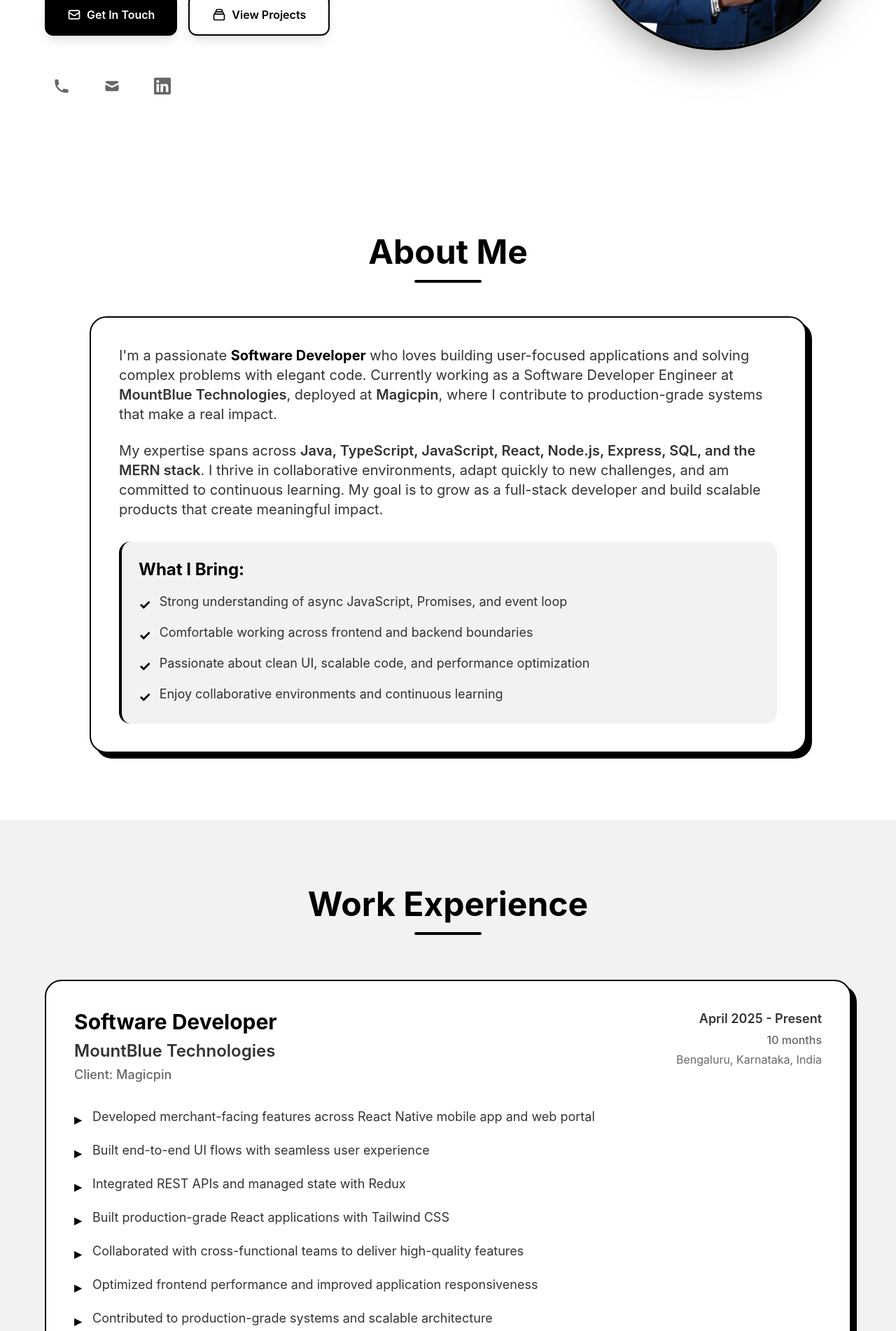
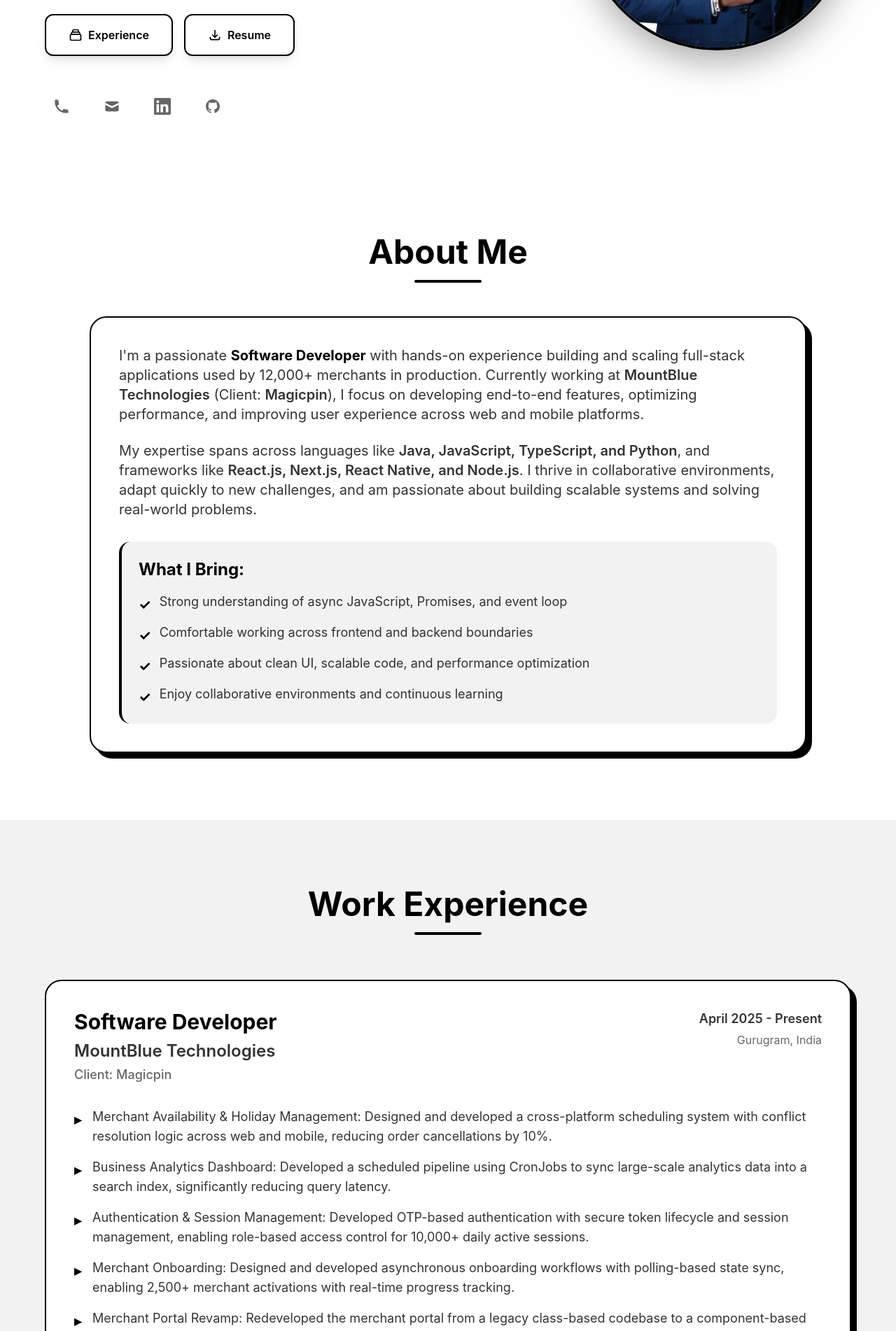
Before and after one commit to ManavGupta0844/portfolio, a Next.js app: page / in a window 1280 px wide. Shown: the part 560-2462 px from the top of the page at 70% size. Built offline with nearby package versions, Linux system fonts and the light colour scheme.

Commit message:
updated acc to latest resume

```diff
--- a/components/About.tsx
+++ b/components/About.tsx
@@ -10,14 +10,13 @@ export default function About() {
         </div>
         <div className="bg-white dark:bg-black border-2 border-black dark:border-white rounded-3xl p-10 shadow-[8px_8px_0px_0px_rgba(0,0,0,1)] dark:shadow-[8px_8px_0px_0px_rgba(255,255,255,1)]">
           <p className="text-lg md:text-xl text-black/80 dark:text-white/80 leading-relaxed mb-6">
-            I&apos;m a passionate <span className="font-bold text-black dark:text-white">Software Developer</span> who loves building user-focused applications and solving complex problems with elegant code.
-            Currently working as a Software Developer Engineer at <span className="font-semibold">MountBlue Technologies</span>, deployed at <span className="font-semibold">Magicpin</span>,
-            where I contribute to production-grade systems that make a real impact.
+            I&apos;m a passionate <span className="font-bold text-black dark:text-white">Software Developer</span> with hands-on experience building and scaling full-stack applications used by 12,000+ merchants in production.
+            Currently working at <span className="font-semibold">MountBlue Technologies</span> (Client: <span className="font-semibold">Magicpin</span>),
+            I focus on developing end-to-end features, optimizing performance, and improving user experience across web and mobile platforms.
           </p>
           <p className="text-lg md:text-xl text-black/80 dark:text-white/80 leading-relaxed mb-6">
-            My expertise spans across <span className="font-semibold">Java, TypeScript, JavaScript, React, Node.js, Express, SQL, and the MERN stack</span>.
-            I thrive in collaborative environments, adapt quickly to new challenges, and am committed to continuous learning.
-            My goal is to grow as a full-stack developer and build scalable products that create meaningful impact.
+            My expertise spans across languages like <span className="font-semibold">Java, JavaScript, TypeScript, and Python</span>, and frameworks like <span className="font-semibold">React.js, Next.js, React Native, and Node.js</span>.
+            I thrive in collaborative environments, adapt quickly to new challenges, and am passionate about building scalable systems and solving real-world problems.
           </p>
           <div className="mt-8 p-6 bg-black/5 dark:bg-white/5 rounded-2xl border-l-4 border-black dark:border-white">
             <h3 className="text-2xl font-bold mb-4 text-black dark:text-white">What I Bring:</h3>
--- a/components/Certifications.tsx
+++ b/components/Certifications.tsx
@@ -8,11 +8,6 @@ const certifications = [
     title: "Frontend Developer (React)",
     issuer: "HackerRank",
     description: "Validated expertise in React.js development and frontend engineering",
-  },
-  {
-    title: "Principles of Leadership: Leading Oneself",
-    issuer: "University of Colorado Boulder (Coursera)",
-    description: "Leadership and personal development certification",
   },
   {
     title: "Generative AI Specialization",
--- a/components/Education.tsx
+++ b/components/Education.tsx
@@ -1,8 +1,8 @@
 const education = [
   {
-    degree: "Bachelor of Engineering - BE, Computer Science",
+    degree: "BE - Computer Science & Engineering",
     institution: "Chitkara University",
-    period: "November 2021 - August 2025",
+    period: "2021 - 2025",
     cgpa: "8.74",
   },
 ];
--- a/components/Experience.tsx
+++ b/components/Experience.tsx
@@ -4,16 +4,16 @@ const experiences = [
     company: "MountBlue Technologies",
     client: "Client: Magicpin",
     period: "April 2025 - Present",
-    duration: "10 months",
-    location: "Bengaluru, Karnataka, India",
+    duration: "",
+    location: "Gurugram, India",
     responsibilities: [
-      "Developed merchant-facing features across React Native mobile app and web portal",
-      "Built end-to-end UI flows with seamless user experience",
-      "Integrated REST APIs and managed state with Redux",
-      "Built production-grade React applications with Tailwind CSS",
-      "Collaborated with cross-functional teams to deliver high-quality features",
-      "Optimized frontend performance and improved application responsiveness",
-      "Contributed to production-grade systems and scalable architecture",
+      "Merchant Availability & Holiday Management: Designed and developed a cross-platform scheduling system with conflict resolution logic across web and mobile, reducing order cancellations by 10%.",
+      "Business Analytics Dashboard: Developed a scheduled pipeline using CronJobs to sync large-scale analytics data into a search index, significantly reducing query latency.",
+      "Authentication & Session Management: Developed OTP-based authentication with secure token lifecycle and session management, enabling role-based access control for 10,000+ daily active sessions.",
+      "Merchant Onboarding: Designed and developed asynchronous onboarding workflows with polling-based state sync, enabling 2,500+ merchant activations with real-time progress tracking.",
+      "Merchant Portal Revamp: Redeveloped the merchant portal from a legacy class-based codebase to a component-based system, releasing in stages via iframes with postMessage based cross-frame communication.",
+      "LLM Features: Implemented AI-driven merchant insights and automated rejection explanations via a microservice, to ensure consistent output quality in production.",
+      "Performance Optimization: Optimized portal performance by eliminating redundant API calls through a centralized store and caching heavy API responses, improving load times on high-traffic screens."
     ],
   },
 ];
--- a/components/Footer.tsx
+++ b/components/Footer.tsx
@@ -19,7 +19,7 @@ export default function Footer() {
                 <path strokeLinecap="round" strokeLinejoin="round" strokeWidth={2} d="M17.657 16.657L13.414 20.9a1.998 1.998 0 01-2.827 0l-4.244-4.243a8 8 0 1111.314 0z" />
                 <path strokeLinecap="round" strokeLinejoin="round" strokeWidth={2} d="M15 11a3 3 0 11-6 0 3 3 0 016 0z" />
               </svg>
-              <span className="font-medium">Keshav Nagar samana, Patiala, Punjab, India</span>
+              <span className="font-medium">Gurugram, India</span>
             </div>
             <div className="flex items-center gap-3">
               <svg className="w-5 h-5" fill="currentColor" viewBox="0 0 20 20">
@@ -68,6 +68,17 @@ export default function Footer() {
                 <path d="M20.447 20.452h-3.554v-5.569c0-1.328-.027-3.037-1.852-3.037-1.853 0-2.136 1.445-2.136 2.939v5.667H9.351V9h3.414v1.561h.046c.477-.9 1.637-1.85 3.37-1.85 3.601 0 4.267 2.37 4.267 5.455v6.286zM5.337 7.433c-1.144 0-2.063-.926-2.063-2.065 0-1.138.92-2.063 2.063-2.063 1.14 0 2.064.925 2.064 2.063 0 1.139-.925 2.065-2.064 2.065zm1.782 13.019H3.555V9h3.564v11.452zM22.225 0H1.771C.792 0 0 .774 0 1.729v20.542C0 23.227.792 24 1.771 24h20.451C23.2 24 24 23.227 24 22.271V1.729C24 .774 23.2 0 22.222 0h.003z" />
               </svg>
             </a>
+            <a
+              href="https://github.com/ManavGupta0844"
+              target="_blank"
+              rel="noopener noreferrer"
+              className="p-4 bg-white/10 dark:bg-black/10 hover:bg-white/20 dark:hover:bg-black/20 rounded-xl text-white dark:text-black transition-all duration-300 hover:scale-110"
+              aria-label="GitHub"
+            >
+              <svg className="w-6 h-6" fill="currentColor" viewBox="0 0 24 24">
+                <path fillRule="evenodd" clipRule="evenodd" d="M12 2C6.477 2 2 6.477 2 12c0 4.42 2.865 8.166 6.839 9.489.5.092.682-.217.682-.482 0-.237-.008-.866-.013-1.7-2.782.603-3.369-1.34-3.369-1.34-.454-1.156-1.11-1.462-1.11-1.462-.908-.62.069-.608.069-.608 1.003.07 1.531 1.03 1.531 1.03.892 1.529 2.341 1.087 2.91.831.092-.646.35-1.086.636-1.336-2.22-.253-4.555-1.11-4.555-4.943 0-1.091.39-1.984 1.029-2.683-.103-.253-.446-1.27.098-2.647 0 0 .84-.269 2.75 1.025A9.578 9.578 0 0112 6.836c.85.004 1.705.114 2.504.336 1.909-1.294 2.747-1.025 2.747-1.025.546 1.379.203 2.394.1 2.647.64.699 1.028 1.592 1.028 2.683 0 3.842-2.339 4.687-4.566 4.935.359.309.678.919.678 1.852 0 1.336-.012 2.415-.012 2.743 0 .267.18.578.688.48C19.138 20.161 22 16.418 22 12c0-5.523-4.477-10-10-10z" />
+              </svg>
+            </a>
           </div>
         </div>
       </div>
--- a/components/Hero.tsx
+++ b/components/Hero.tsx
@@ -78,30 +78,32 @@ export default function Hero() {
                 Building user-focused applications and solving problems with code
               </p>
               <p className="text-lg text-black/70 dark:text-white/70 leading-relaxed max-w-2xl mx-auto lg:mx-0 animate-fade-in-up delay-300">
-                Software Developer Engineer at MountBlue Technologies, deployed at Magicpin.
-                Contributing to production-grade systems with expertise in Java, TypeScript, JavaScript,
-                React, Node.js, and the MERN stack.
+                Software Developer with hands-on experience building and scaling full-stack applications used by 12,000+ merchants in production. Experienced in developing end-to-end features, optimizing performance, and improving user experience across web and mobile platforms. Passionate about building scalable systems and solving real-world problems.
               </p>
             </div>
 
             <div className="flex flex-wrap justify-center lg:justify-start gap-4 pt-4 animate-fade-in-up delay-400">
+
               <a
-                href="mailto:gmanav405@gmail.com"
-                className="px-8 py-4 bg-black dark:bg-white text-white dark:text-black rounded-xl font-semibold hover:opacity-80 hover:scale-105 transition-all duration-300 flex items-center gap-2 shadow-lg hover:shadow-xl"
-              >
-                <svg className="w-5 h-5" fill="none" stroke="currentColor" viewBox="0 0 24 24">
-                  <path strokeLinecap="round" strokeLinejoin="round" strokeWidth={2} d="M3 8l7.89 5.26a2 2 0 002.22 0L21 8M5 19h14a2 2 0 002-2V7a2 2 0 00-2-2H5a2 2 0 00-2 2v10a2 2 0 002 2z" />
-                </svg>
-                Get In Touch
-              </a>
-              <a
-                href="#projects"
+                href="#experience"
                 className="px-8 py-4 border-2 border-black dark:border-white text-black dark:text-white rounded-xl font-semibold hover:bg-black dark:hover:bg-white hover:text-white dark:hover:text-black hover:scale-105 transition-all duration-300 flex items-center gap-2 shadow-lg hover:shadow-xl"
               >
                 <svg className="w-5 h-5" fill="none" stroke="currentColor" viewBox="0 0 24 24">
                   <path strokeLinecap="round" strokeLinejoin="round" strokeWidth={2} d="M19 11H5m14 0a2 2 0 012 2v6a2 2 0 01-2 2H5a2 2 0 01-2-2v-6a2 2 0 012-2m14 0V9a2 2 0 00-2-2M5 11V9a2 2 0 012-2m0 0V5a2 2 0 012-2h6a2 2 0 012 2v2M7 7h10" />
                 </svg>
-                View Projects
+                Experience
+              </a>
+              <a
+                href="/resume.pdf"
+                download="Manav_Gupta_Resume.pdf"
+                target="_blank"
+                rel="noopener noreferrer"
+                className="px-8 py-4 border-2 border-black dark:border-white text-black dark:text-white rounded-xl font-semibold hover:bg-black dark:hover:bg-white hover:text-white dark:hover:text-black hover:scale-105 transition-all duration-300 flex items-center gap-2 shadow-lg hover:shadow-xl"
+              >
+                <svg className="w-5 h-5" fill="none" stroke="currentColor" viewBox="0 0 24 24">
+                  <path strokeLinecap="round" strokeLinejoin="round" strokeWidth={2} d="M4 16v1a3 3 0 003 3h10a3 3 0 003-3v-1m-4-4l-4 4m0 0l-4-4m4 4V4" />
+                </svg>
+                Resume
               </a>
             </div>
 
@@ -136,6 +138,17 @@ export default function Hero() {
                   <path d="M20.447 20.452h-3.554v-5.569c0-1.328-.027-3.037-1.852-3.037-1.853 0-2.136 1.445-2.136 2.939v5.667H9.351V9h3.414v1.561h.046c.477-.9 1.637-1.85 3.37-1.85 3.601 0 4.267 2.37 4.267 5.455v6.286zM5.337 7.433c-1.144 0-2.063-.926-2.063-2.065 0-1.138.92-2.063 2.063-2.063 1.14 0 2.064.925 2.064 2.063 0 1.139-.925 2.065-2.064 2.065zm1.782 13.019H3.555V9h3.564v11.452zM22.225 0H1.771C.792 0 0 .774 0 1.729v20.542C0 23.227.792 24 1.771 24h20.451C23.2 24 24 23.227 24 22.271V1.729C24 .774 23.2 0 22.222 0h.003z" />
                 </svg>
               </a>
+              <a
+                href="https://github.com/ManavGupta0844"
+                target="_blank"
+                rel="noopener noreferrer"
+                className="text-black/60 dark:text-white/60 hover:text-black dark:hover:text-white transition-colors p-3 hover:bg-black/5 dark:hover:bg-white/5 rounded-lg hover:scale-110"
+                aria-label="GitHub"
+              >
+                <svg className="w-6 h-6" fill="currentColor" viewBox="0 0 24 24">
+                  <path fillRule="evenodd" clipRule="evenodd" d="M12 2C6.477 2 2 6.477 2 12c0 4.42 2.865 8.166 6.839 9.489.5.092.682-.217.682-.482 0-.237-.008-.866-.013-1.7-2.782.603-3.369-1.34-3.369-1.34-.454-1.156-1.11-1.462-1.11-1.462-.908-.62.069-.608.069-.608 1.003.07 1.531 1.03 1.531 1.03.892 1.529 2.341 1.087 2.91.831.092-.646.35-1.086.636-1.336-2.22-.253-4.555-1.11-4.555-4.943 0-1.091.39-1.984 1.029-2.683-.103-.253-.446-1.27.098-2.647 0 0 .84-.269 2.75 1.025A9.578 9.578 0 0112 6.836c.85.004 1.705.114 2.504.336 1.909-1.294 2.747-1.025 2.747-1.025.546 1.379.203 2.394.1 2.647.64.699 1.028 1.592 1.028 2.683 0 3.842-2.339 4.687-4.566 4.935.359.309.678.919.678 1.852 0 1.336-.012 2.415-.012 2.743 0 .267.18.578.688.48C19.138 20.161 22 16.418 22 12c0-5.523-4.477-10-10-10z" />
+                </svg>
+              </a>
             </div>
           </div>
         </div>
--- a/components/Projects.tsx
+++ b/components/Projects.tsx
@@ -1,24 +1,17 @@
 const projects = [
   {
-    title: "Expense Tracker Web Application",
-    stack: "MERN Stack",
+    title: "EventBuddy",
+    stack: "React.js, Java, PostgreSQL, JWT",
     description:
-      "Full-stack expense management system with authentication and CRUD operations. Features responsive UI with secure backend APIs for managing personal finances.",
-    technologies: ["React", "Node.js", "Express", "MongoDB", "JWT"],
+      "Event management platform with multi-role authentication, admin dashboard, and user-facing booking flows backed by a relational database.",
+    technologies: ["React.js", "Java", "PostgreSQL", "JWT"],
   },
   {
-    title: "Trello Clone",
-    stack: "React + Redux Toolkit",
+    title: "Expense Tracker",
+    stack: "React.js, Java, Express, MongoDB, JWT",
     description:
-      "Implemented boards, lists, cards, and checklist management using Trello REST API. Managed complex state with Redux slices for seamless user experience.",
-    technologies: ["React", "Redux Toolkit", "REST API"],
-  },
-  {
-    title: "EventBuddy",
-    stack: "Full Stack Project",
-    description:
-      "Built backend using Node.js, Express, Sequelize, PostgreSQL with JWT-based authentication. Developed admin dashboard and user-facing event flows using React, MUI, Redux.",
-    technologies: ["React", "Node.js", "PostgreSQL", "Sequelize", "MUI", "Redux"],
+      "Full-stack expense management app with authentication, CRUD operations, and responsive UI.",
+    technologies: ["React.js", "Java", "Express", "MongoDB", "JWT"],
   },
 ];
 
--- a/components/Skills.tsx
+++ b/components/Skills.tsx
@@ -2,25 +2,25 @@
 
 const skillCategories = [
   {
-    category: "Top Skills",
-    skills: ["TypeScript", "Next.js", "Java"],
-    highlight: false,
+    category: "Languages",
+    skills: ["Java", "JavaScript", "TypeScript", "Python"],
+    highlight: true,
   },
   {
-    category: "Languages",
-    skills: ["JavaScript", "TypeScript", "Go", "Java"],
+    category: "Frameworks",
+    skills: ["Node.js", "React.js", "Next.js", "React Native", "Flask"],
   },
   {
-    category: "Frontend",
-    skills: ["React.js", "Next.js", "React Native", "Angular", "Tailwind CSS", "Redux"],
+    category: "Databases",
+    skills: ["MongoDB", "PostgreSQL", "MySQL", "BigQuery"],
   },
   {
-    category: "Backend & Data",
-    skills: ["Node.js", "NestJS", "MongoDB", "PostgreSQL", "Redis", "ElasticSearch"],
+    category: "Tools",
+    skills: ["Git", "Docker", "Elasticsearch", "Redis"],
   },
   {
-    category: "Tools & Practices",
-    skills: ["Git", "REST APIs", "JWT", "VS Code"],
+    category: "AI Tools",
+    skills: ["Cursor", "GitHub Copilot", "Claude Code"],
   },
 ];
 
```
Also changed, not shown: 1 other file (tests, documents, lock files or other folders).
